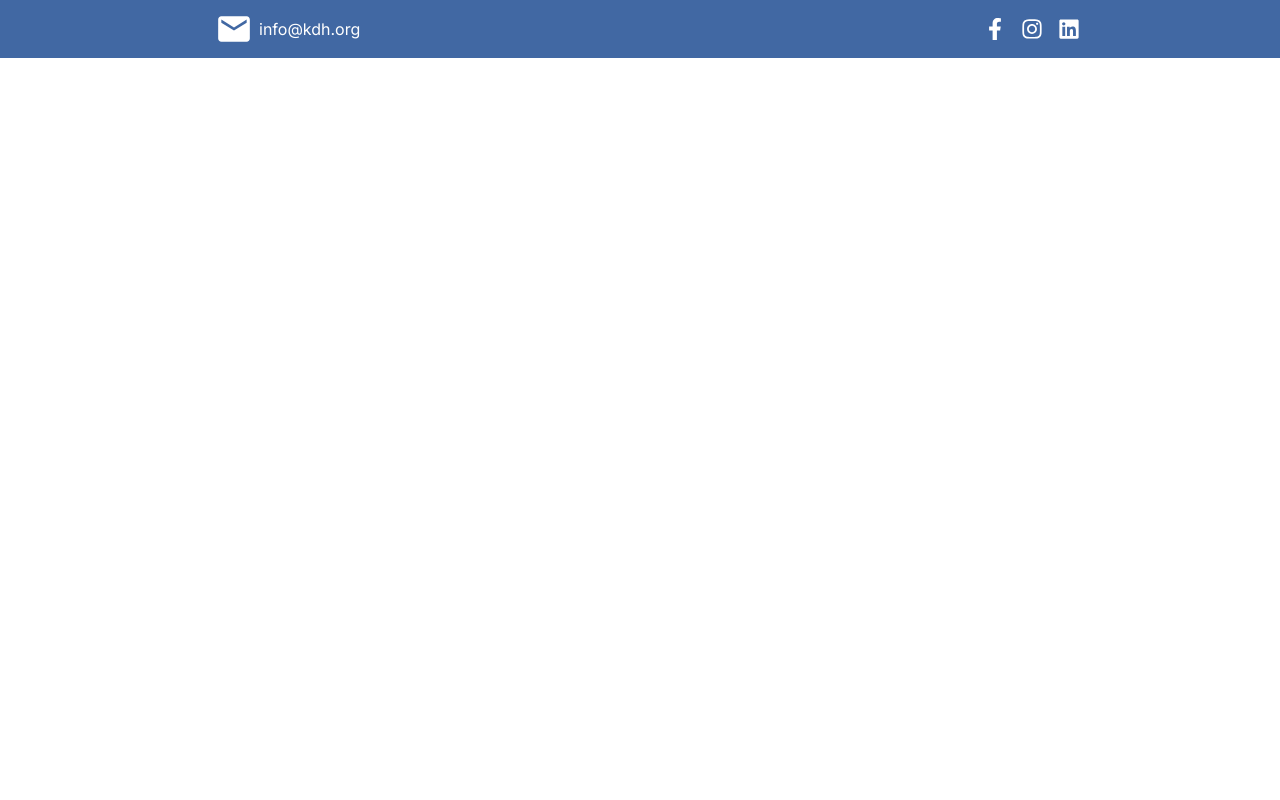
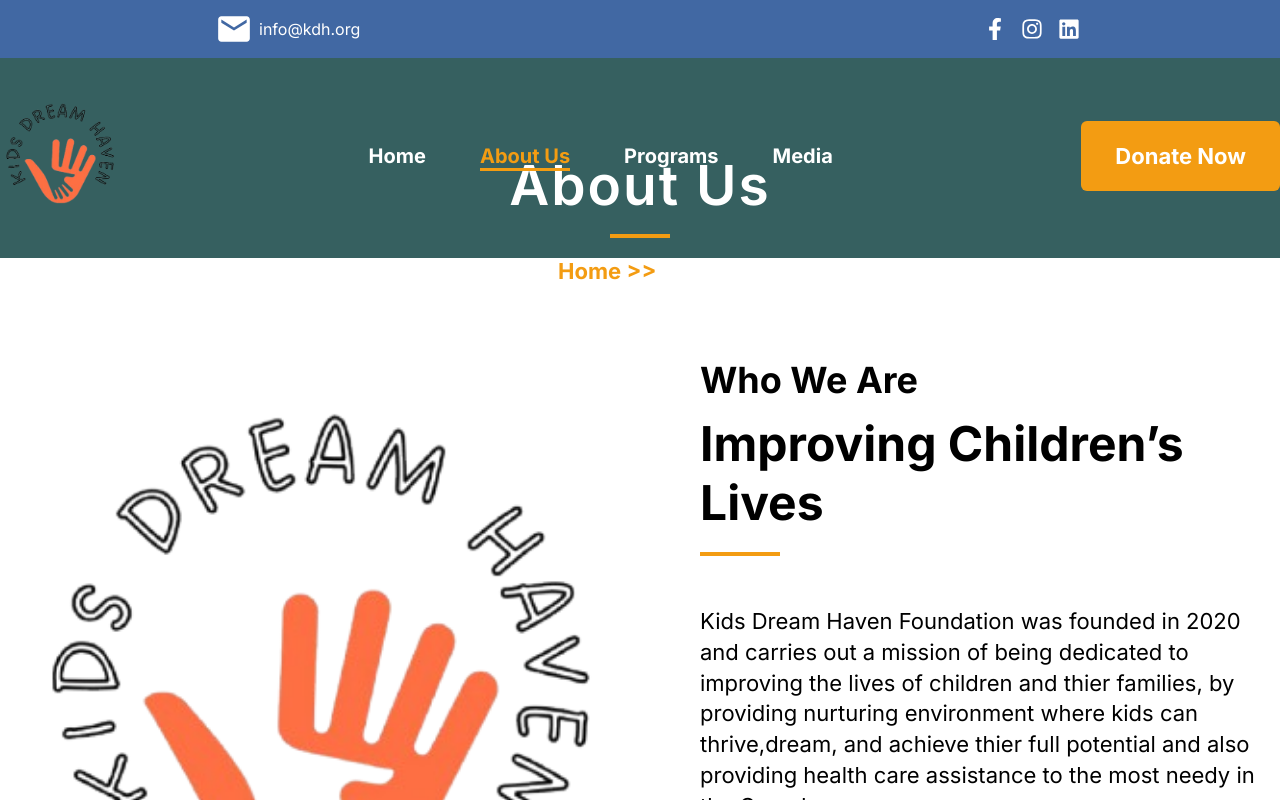
Before and after one commit to Iamosaz/KDH, a React (Vite) app: page /about in a window 1280 px wide. Before the commit this address had no page. Shown: the top 800 px of the page. Built offline with nearby package versions, Linux system fonts and the light colour scheme.

Commit message:
your update message here

```diff
--- a/src/App.jsx
+++ b/src/App.jsx
@@ -1,8 +1,11 @@
 import React from 'react';
 import { BrowserRouter as Router, Routes, Route } from 'react-router-dom';
 
-// import Navbar from './Components/Navbar/Navbar';
+import Navbar from './Components/Navbar/Navbar';
 import Home from './Pages/Home';
+import About from './Pages/About';
+import FooterBottom from './components/FooterBottom/FooterBottom';
+import FooterCTA from './components/FooterCTA/FooterCTA';
 import Topbar from './components/Topbar/Topbar';
 
 const App = () => {
@@ -10,16 +13,20 @@
     <Router>
       {/* Group Topbar and Navbar */}
       <header>
-       <Topbar />
+        <Topbar />
         {/* <Navbar /> */}
+
       </header>
 
       {/* Main content for routing */}
       <main className="page-content">
         <Routes>
           <Route path="/" element={<Home />} />
+           <Route path="about" element={<About pageType="about"/>} />
         </Routes>
       </main>
+      <FooterCTA />
+      <FooterBottom />
     </Router>
   );
 };
--- /dev/null
+++ b/src/Pages/About.jsx
@@ -0,0 +1,30 @@
+import React, { useEffect } from 'react';
+import Navbar from '../Components/Navbar/Navbar';
+import AboutHero from '../components/AboutHero/AboutHero';
+import WhoWeAreSection from '../components/WhoWeAreSection/WhoWeAreSection';
+import FooterCTA from '../components/FooterCTA/FooterCTA';
+import FooterBottom from '../components/FooterBottom/FooterBottom';
+import JoinMission from '../components/JoinMission/JoinMission';
+
+
+const About = () => {
+  useEffect(() => {
+    document.body.classList.add("about-page-body");
+    return () => {
+      document.body.classList.remove("about-page-body");  // i used this to just my navbar.jsx structure and styling //
+    };
+  }, []);
+
+  return (
+    <div className="about-page">
+      <Navbar />
+      <AboutHero />
+      <WhoWeAreSection />
+      <JoinMission />
+      {/* <FooterCTA /> */}
+      {/* <FooterBottom /> */}
+    </div>
+  );
+};
+
+export default About;
--- a/src/Pages/Home.jsx
+++ b/src/Pages/Home.jsx
@@ -13,8 +13,8 @@
      <MissionSection />
      <JoinMission />
      <JoinMovement />
-     <FooterCTA />
-     <FooterBottom />
+     {/* <FooterCTA /> */}
+     {/* <FooterBottom /> */}
     </div>
   );
 };
--- /dev/null
+++ b/src/components/AboutHero/AboutHero.css
@@ -0,0 +1,48 @@
+.about-hero {
+  height: 25vh;
+  background: rgba(11, 208, 208, 0.7);
+  align-items: center;
+}
+
+.about-hero-overlay {
+  background: rgba(47, 66, 66, 0.8);
+  height: 100%;
+  display: flex;
+  justify-content: center;
+  align-items: center;
+}
+
+.about-hero-content {
+   text-align: center;
+   color: #fff;
+   font-weight: 700;
+}
+
+.about-hero-overlay h1 {
+  color: #fff;
+  margin-top: 140px;
+  font-size: 55px;
+  font-weight: 600;
+  /* text-transform: uppercase; */
+  letter-spacing: 2px;
+}
+
+.about-hero-content .underline {
+  width: 60px;
+  height: 4px;
+  background: #f39c12;
+  margin: 16px auto;
+}
+.breadcrumb {
+  margin: 20px;
+  font-size: 22px;
+}
+
+.breadcrumb a {
+  color: #f39c12;
+  text-decoration: none;
+  font-weight: 700;
+}
+.breadcrumbs-arrow {
+  color: #f39c12;
+}
--- /dev/null
+++ b/src/components/AboutHero/AboutHero.jsx
@@ -0,0 +1,23 @@
+import React from 'react';
+import './AboutHero.css';
+import { Link } from 'react-router-dom';
+
+const AboutHero = () => {
+  return (
+    <section className="about-hero">
+      <div className="about-hero-overlay">
+        <div className="about-hero-content">
+          <h1>About Us</h1>
+          <div className="underline"></div>
+
+          <div className="breadcrumb">
+            <Link to="/">Home</Link> <span className='breadcrumbs-arrow'> &gt;&gt;</span>About
+          </div>
+        </div>
+
+      </div>
+    </section>
+  );
+};
+
+export default AboutHero;
--- a/src/components/JoinMission/JoinMission.jsx
+++ b/src/components/JoinMission/JoinMission.jsx
@@ -9,7 +9,7 @@
     >
       <div className="join-mission-overlay">
         <div className="join-mission-content">
-          <h2>Join Our Mission to Help At-Risk Youth</h2>
+          <h2>Join Our Mission to Help At-Risk child</h2>
           <p>
             Be part of a purpose-driven movement dedicated to uplifting vulnerable communities.
             Your time, energy, or donation can be the spark of transformation.
--- a/src/components/MissionSection/MissionSection.css
+++ b/src/components/MissionSection/MissionSection.css
@@ -29,24 +29,24 @@
 }
 
 .mission-header p {
-   font-size: 22px;
+   font-size: 24px;
    color: #0f0f0f;
-   max-width: 850px;
-   margin: 0 auto 60px auto;
+   max-width: 680px;
+   margin: 0 auto 80px auto;
    line-height: 1.8;
 }
 .impact-stats {
   display: flex;
   justify-content: center;
-  gap: 40px;
+  gap: 80px;
   flex-wrap: wrap;
 }
 
 .stat-box {
-   background: #97ceb9;
-   padding: 65px 30px;
-   border-radius: 12px;
-   box-shadow: 0 4px 8px;
+   /* background: #97ceb9; */
+   padding: 65px 20px;
+   border-radius: 10px;
+   box-shadow: 0 2px 18px;
    width: 200px;
 }
 .stat-box h3 {
@@ -57,7 +57,7 @@
 }
 
 .stat-box p {
-  font-size: 18px;
+  font-size: 22px;
   color: #0c0b0b;
   font-weight: 500;
 }
--- a/src/components/MissionSection/MissionSection.jsx
+++ b/src/components/MissionSection/MissionSection.jsx
@@ -14,18 +14,18 @@
 
          <div className='impact-stats'>
            <div className='stat-box'>
-             <h3>12+</h3>
+             <h3>5+</h3>
              <p>Years of impact</p>
            </div>
 
            <div className='stat-box'>
-              <h3>5000+</h3>
+              <h3>1000+</h3>
               <p>Lives Touched</p>
            </div>
 
            <div className='stat-box'>
-              <h3>6</h3>
-              <p>Countries</p>
+              <h3>50+</h3>
+              <p>Volunteers</p>
            </div>
 
          </div>
--- a/src/components/Navbar/Navbar.jsx
+++ b/src/components/Navbar/Navbar.jsx
@@ -6,26 +6,52 @@
 const Navbar = () => {
   return (
     <div>
-     <nav className='navbar'>
-     <div className='nav-container'>
-     <div className='nav-logo'>
-      <img src={logo} alt='logo' />
+      <nav className="navbar">
+        <div className="nav-container">
+          <div className="nav-logo">
+            <img src={logo} alt="logo" />
           </div>
 
-      <ul className='nav-links'>
+          <ul className="nav-links">
             <li>
-          <NavLink to="/" className={({ isActive }) => isActive ? "nav-link active" : "nav-link"}>Home</NavLink>
+              <NavLink
+                to="/"
+                className={({ isActive }) =>
+                  isActive ? "nav-link active" : "nav-link"
+                }
+                onClick={() => {
+                  if (window.location.pathname === "/") {
+                    window.location.reload(); // Force reload
+                  }
+                }}
+              >
+                Home
+              </NavLink>
             </li>
-         <li><NavLink to="/about" className="nav-link">About Us</NavLink></li>
-         <li><NavLink to="/programs" className="nav-link">Programs</NavLink></li>
-         <li><NavLink to="/media" className="nav-link">Media</NavLink></li>
+            <li>
+              <NavLink to="/about" className="nav-link">
+                About Us
+              </NavLink>
+            </li>
+            <li>
+              <NavLink to="/programs" className="nav-link">
+                Programs
+              </NavLink>
+            </li>
+            <li>
+              <NavLink to="/media" className="nav-link">
+                Media
+              </NavLink>
+            </li>
           </ul>
 
-         <NavLink to="/donate" className="donate-btn">Donate Now</NavLink>
+          <NavLink to="/donate" className="donate-btn">
+            Donate Now
+          </NavLink>
         </div>
       </nav>
     </div>
-  )
+  );
 }
 
 export default Navbar
--- /dev/null
+++ b/src/components/WhoWeAreSection/WhoWeAreSection.css
@@ -0,0 +1,57 @@
+.who-we-are-section {
+   padding: 100px 0;
+   background: #fff;
+}
+.who-we-are-container {
+   max-width:1400px;
+   margin: 0 auto;
+   display: flex;
+   align-items: center;
+   justify-content: center;
+   gap: 80px;
+   padding: 0 20px;
+   flex-wrap: wrap;
+}
+
+.who-image img {
+  width: 600px;
+  height: auto;
+  object-fit: cover;
+}
+.who-text-content {
+  flex: 1;
+  max-width: 600px;
+}
+.who-text-content h2 {
+  font-size: 36px;
+  margin-bottom: 12px;
+}
+.who-text-content h3 {
+  font-size: 48px;
+}
+.underline-about {
+  width: 80px;
+  height: 4px;
+  background-color:#f39c12;
+  margin-bottom: 50px;
+  margin-top: 20px;
+}
+.since-box {
+  display: inline-block;
+  color: #f39c12;
+}
+
+/* .since-box {
+  display: inline-block;
+  background: #f39c12;
+  color: white;
+  padding: 10px 20px;
+  font-size: 18px;
+  margin-bottom: 20px;
+  font-weight: bold;
+} */
+
+.who-text-content p {
+  font-size: 22px;
+  line-height: 1.4;
+}
--- /dev/null
+++ b/src/components/WhoWeAreSection/WhoWeAreSection.jsx
@@ -0,0 +1,31 @@
+import React from 'react';
+import './WhoWeAreSection.css';
+import whoImage from '../Assets/KDHlogo.png'; // Adjust path to your image
+
+const WhoWeAreSection = () => {
+  return (
+    <section className="who-we-are-section">
+      <div className="who-we-are-container">
+        <div className="who-image">
+          <img src={whoImage} alt="Who We Are" />
+        </div>
+
+        <div className="who-text-content">
+          <h2>Who We Are</h2>
+          <h3>Improving Children’s Lives</h3>
+          <div className="underline-about"></div>
+          {/* <div className="since-box">Since 2007</div> */}
+
+          <p>
+            Kids Dream Haven Foundation was founded in 2020 and carries out a mission of being dedicated to improving the lives of children and thier families, by providing nurturing environment where kids can thrive,dream, and achieve thier full potential and also providing health care assistance to the most needy in the Canada.
+            <br/>
+            <br/>
+            We believe that every child deserves a chance at a better life, and we are committed to making that a reality through our various outreach programs and initiatives.
+          </p>
+        </div>
+      </div>
+    </section>
+  );
+};
+
+export default WhoWeAreSection;
--- a/src/index.css
+++ b/src/index.css
@@ -7,5 +7,8 @@
   padding: 0;
   font-family: "Inter", sans-serif;
   scroll-behavior: smooth;
-  overflow-x: hidden;
+  /* overflow-x: hidden; */
 }
+.about-page-body .nav-container {
+  padding-top: 70px; /* Adjust the value as needed  to adjust my navbar margin*/
+}
```
Lines whose indentation alone changed are shown as unchanged.
